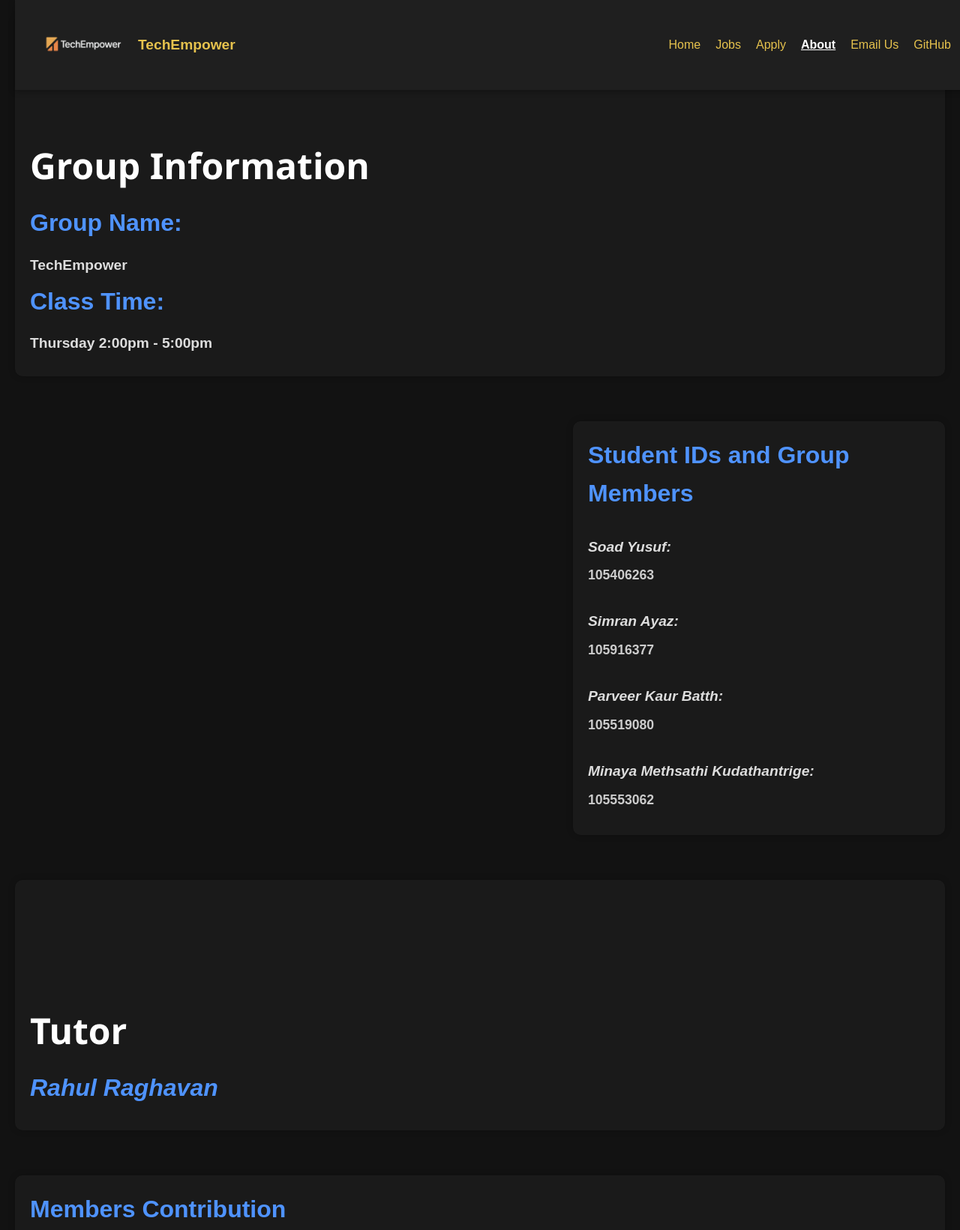
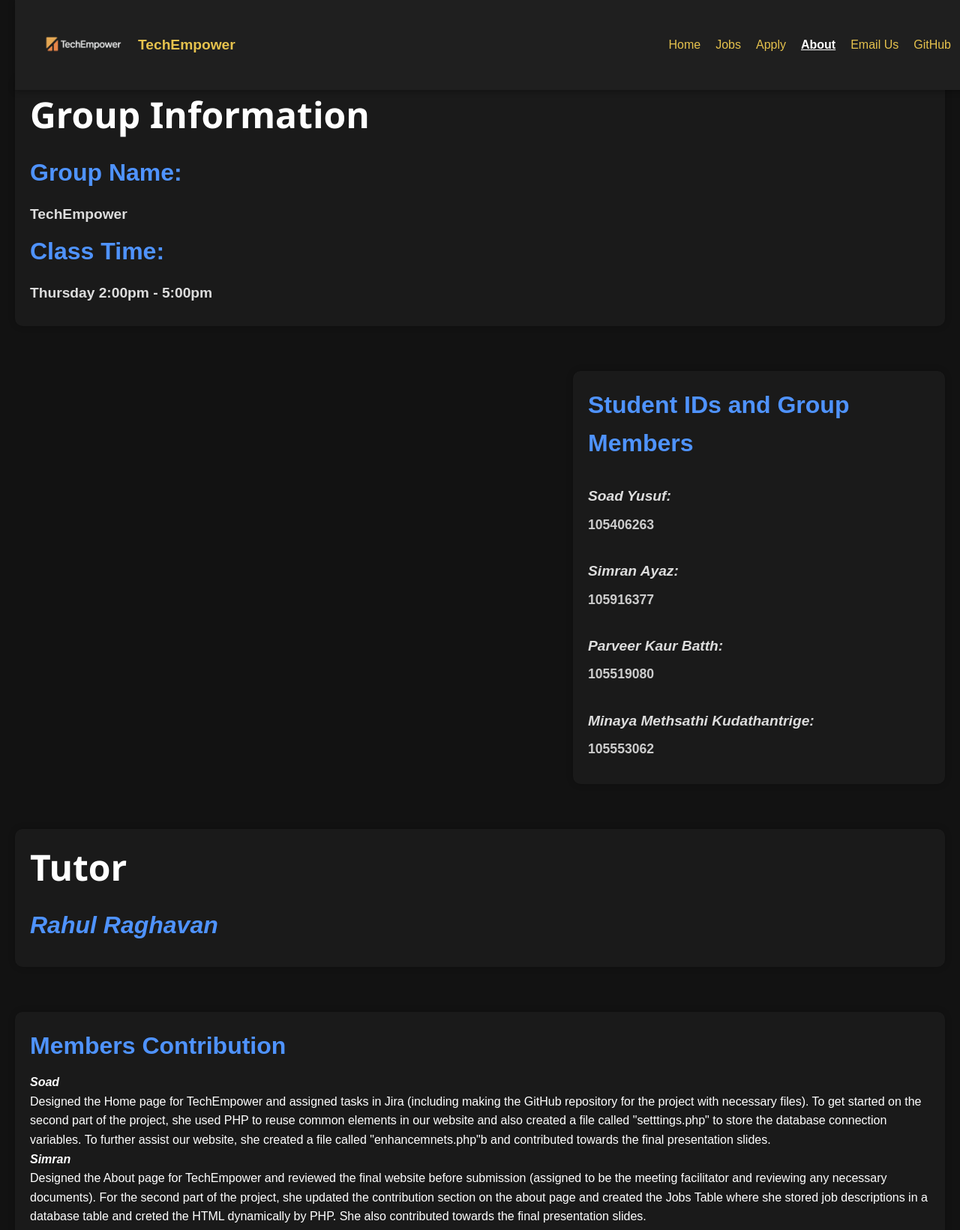
Before and after one commit to 105406263/project2, a PHP site: page /about.php in a window 1280 px wide. Shown: the top 1641 px of the page at 75% size. Run offline with PHP 8.4, Linux system fonts and the light colour scheme.

Commit message:
made some heading changes in about page

```diff
--- a/about.php
+++ b/about.php
@@ -18,6 +18,7 @@
     <!-- Header and Navigation Bar -->
     <?php include("header.inc"); ?>
     <?php include("nav.inc"); ?>
+    <h1> About Page </h1>
 
     <!-- Group information section -->
     <section>
--- a/styles/styles.css
+++ b/styles/styles.css
@@ -124,13 +124,10 @@
 }
 
 h1 {
-  font: 900 3rem/1.3 "Segoe UI", sans-serif;
+  font-size: 3rem;
+  font-weight: 900;
+  line-height: 1.3;
   margin-bottom: 20px;
-  color: #ffffff;
-  padding-top: 150px;
-  opacity: 0;
-  transform: translateY(20px);
-  animation: slideUp 1.5s ease-out forwards;
 }
 
 .highlight {
```
